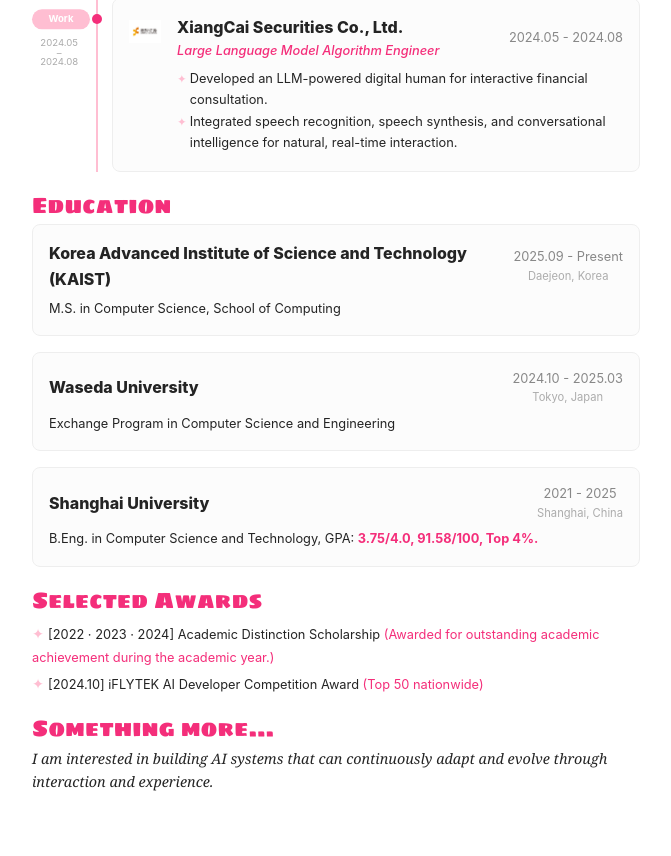
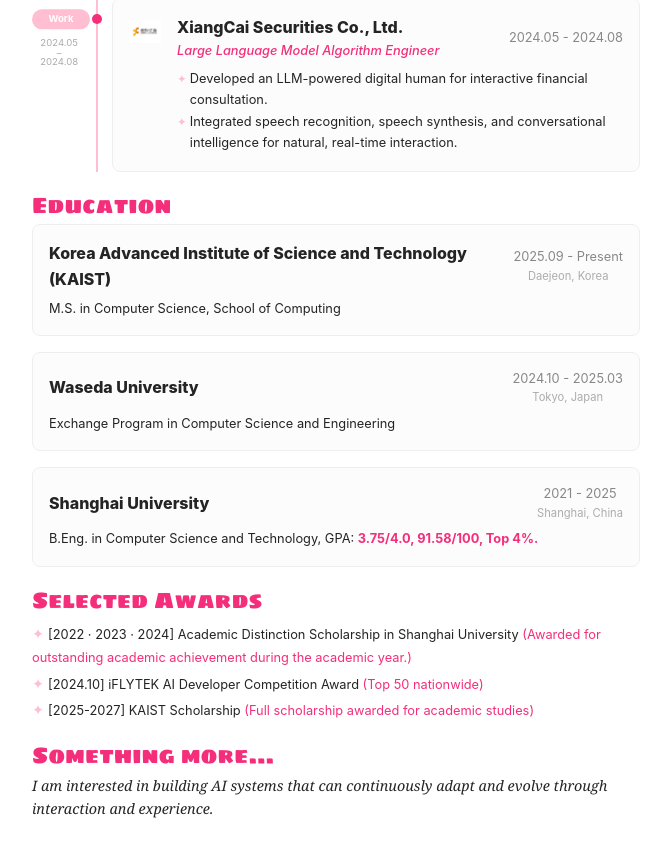
Before and after one commit to ryu1ion/ryu1ion.github.io, a React (Vite) app: page / in a window 1280 px wide. Shown: the part 1428-2284 px from the top of the page, without its empty margins (480-1151 px from the left). Built offline with nearby package versions, Linux system fonts and the light colour scheme.

Commit message:
Update scholarship awards

```diff
--- a/src/data/awards.js
+++ b/src/data/awards.js
@@ -1,7 +1,7 @@
 export const awards = [
   {
     year: '2022 · 2023 · 2024',
-    title: 'Academic Distinction Scholarship',
+    title: 'Academic Distinction Scholarship in Shanghai University',
     detail: 'Awarded for outstanding academic achievement during the academic year.',
   },
   {
@@ -10,4 +10,9 @@
     detail: 'Top 50 nationwide',
     link: 'https://challenge.xfyun.cn/xinghuo?ch=dwm618',
   },
+  {
+    year: '2025-2027',
+    title: 'KAIST Scholarship',
+    detail: 'Full scholarship awarded for academic studies',
+  },
 ];
```
